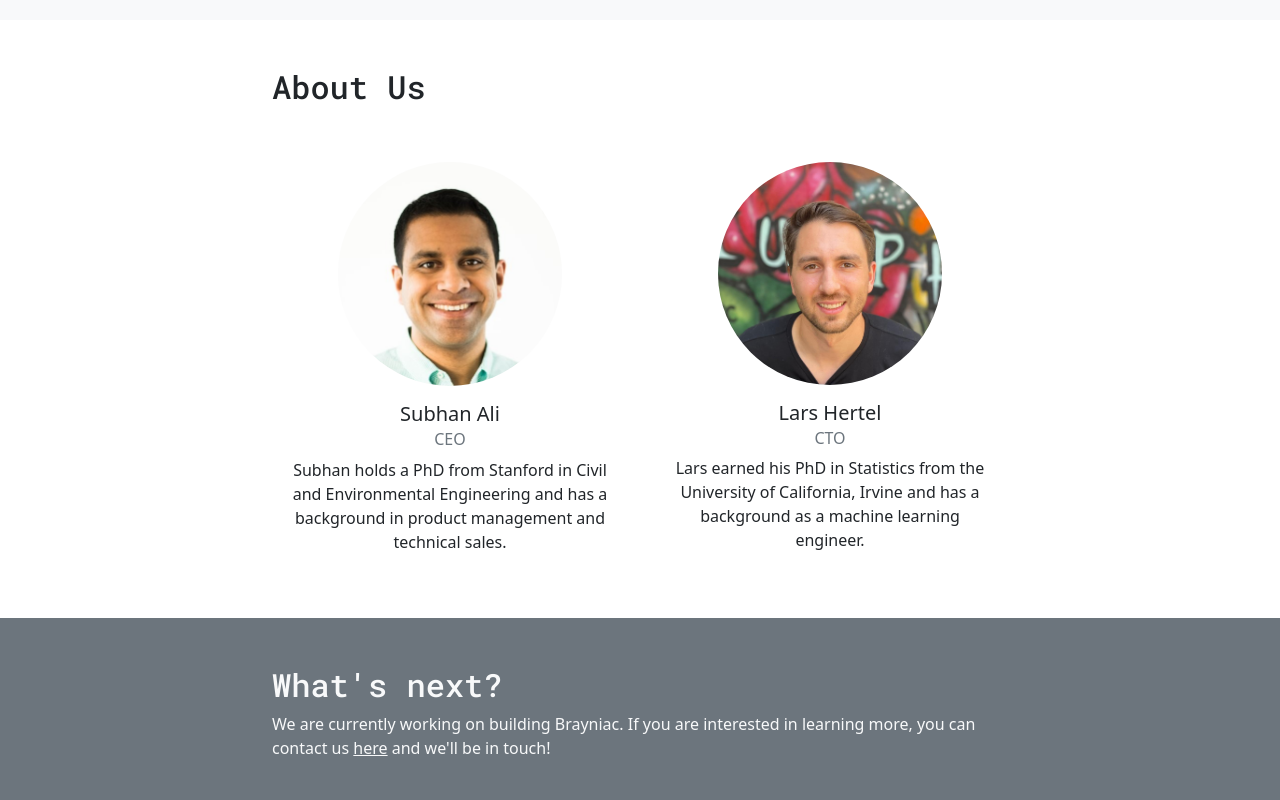
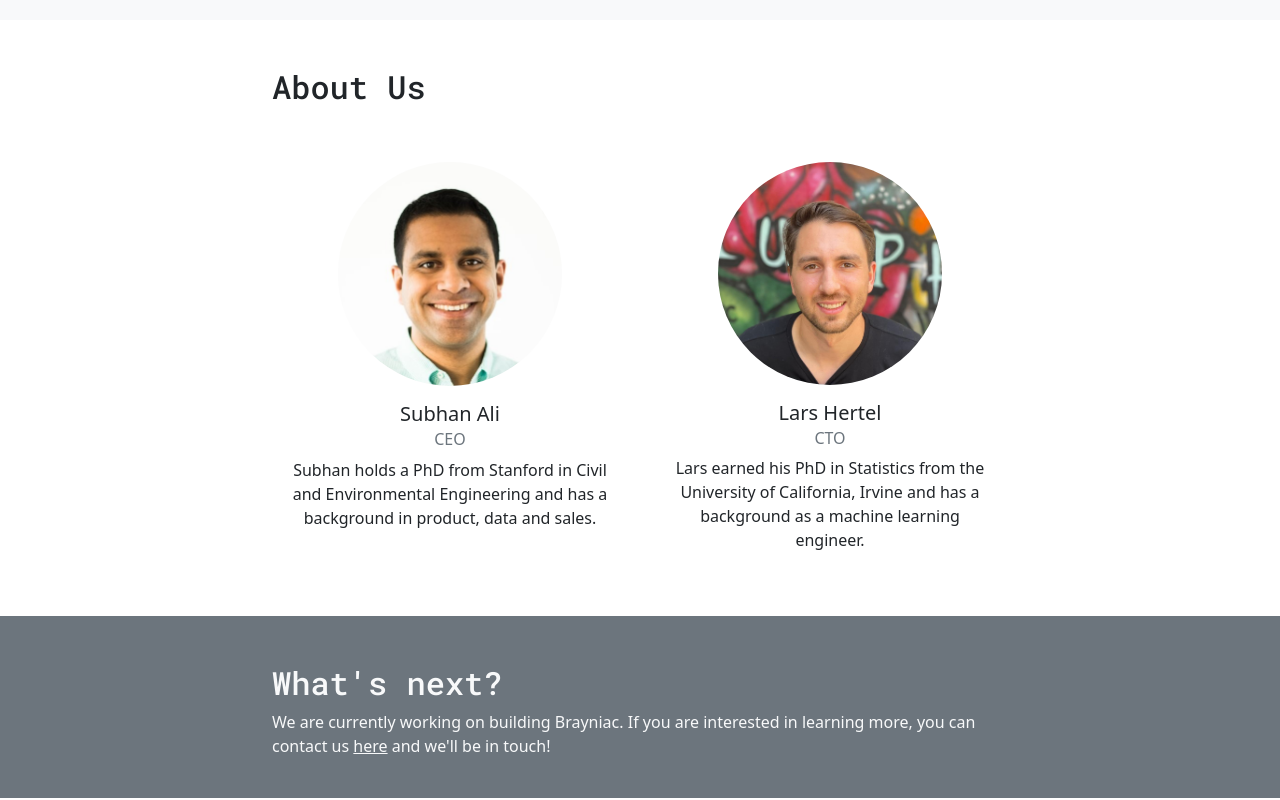
Before and after one commit to brayniacapp/brayniacapp.github.io, a plain HTML site: page index.html in a window 1280 px wide. Shown: the part 780-1580 px from the top of the page. Drawn offline with nearby package versions, Linux system fonts and the light colour scheme.

Commit message:
Update index.html

```diff
--- a/index.html
+++ b/index.html
@@ -69,7 +69,7 @@
               <div class="card-body">
                 <h5 class="card-title text-center">Subhan Ali</h5>
                 <h6 class="card-subtitle mb-2 text-muted text-center">CEO</h6>
-                <p class="card-text text-center">Subhan holds a PhD from Stanford in Civil and Environmental Engineering and has a background in product management and technical sales.</p>
+                <p class="card-text text-center">Subhan holds a PhD from Stanford in Civil and Environmental Engineering and has a background in product, data and sales.</p>
               </div>
             </div>
           </div>
```
